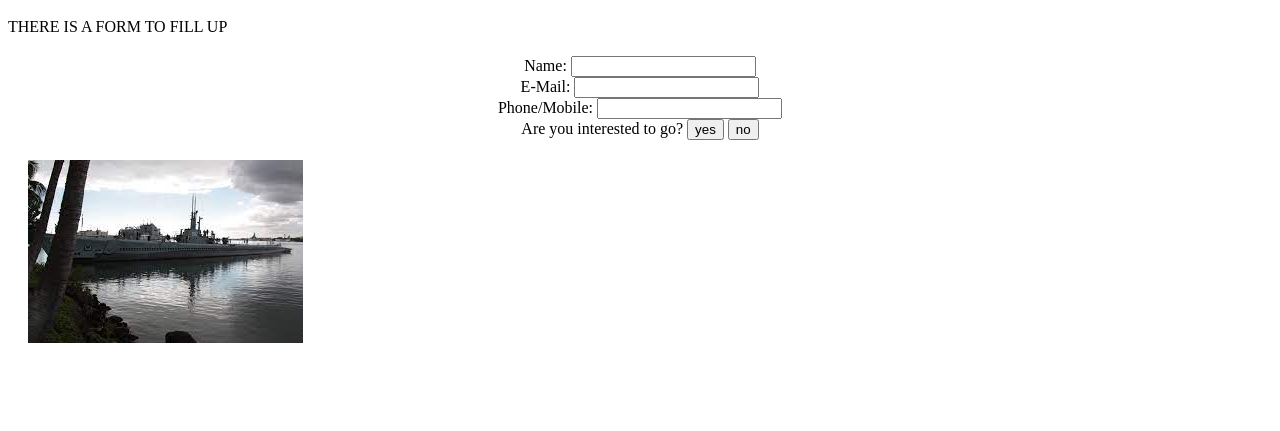
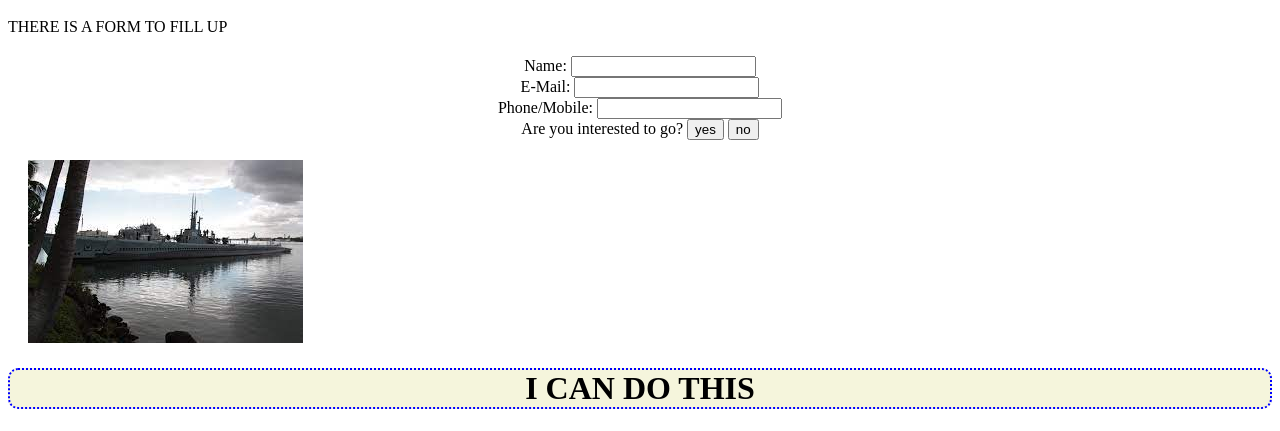
Before and after one commit to Rashidaakter1/my-second-repo, a plain HTML site: page index.html in a window 1280 px wide. Shown: the part 596-1027 px from the top of the page. Before the commit the page ends 963 px from the top, so only its background shows below. Drawn offline with Linux system fonts and the light colour scheme.

Commit message:
image add

```diff
--- a/index.html
+++ b/index.html
@@ -37,6 +37,7 @@
        <p>
         <img src="sen.jpg" alt="">
         <img src="se.jfif" alt="">
+        <h1>I CAN DO THIS</h1>
        </p>
 
 </body>
```
